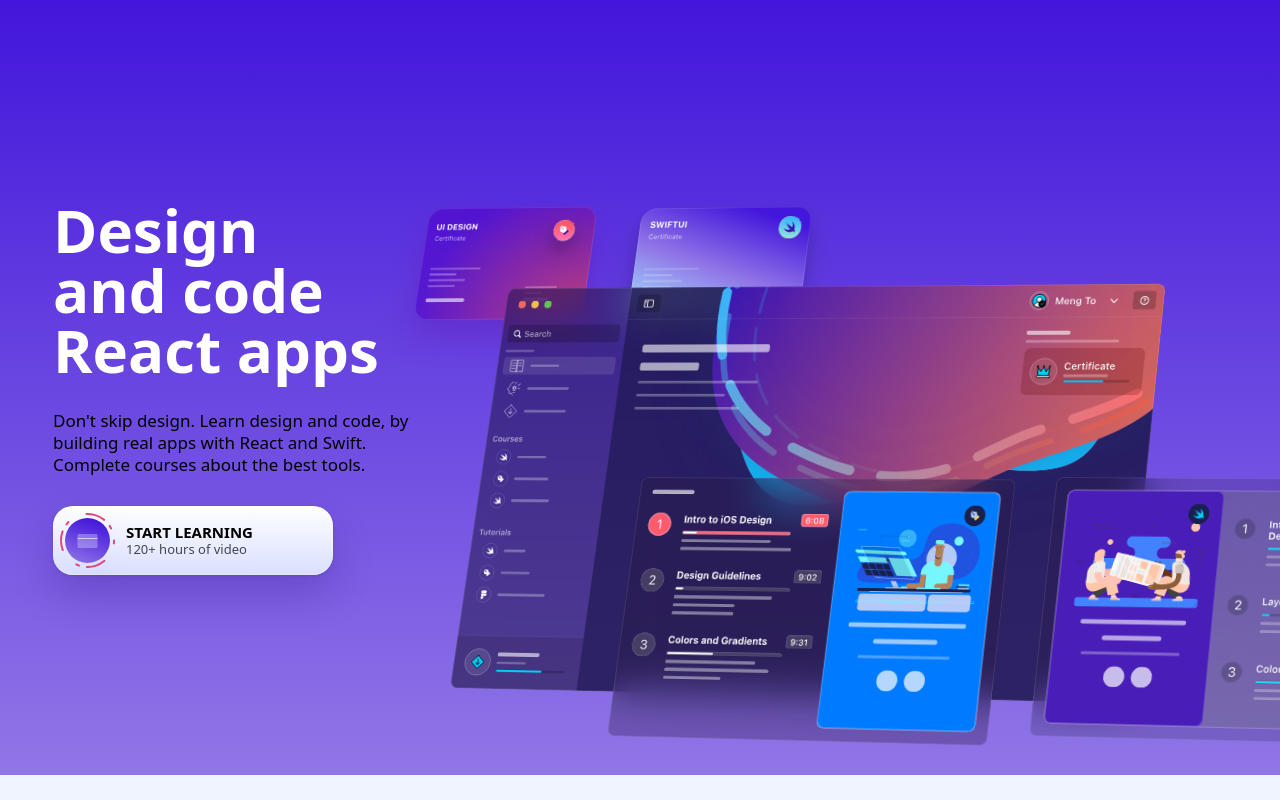
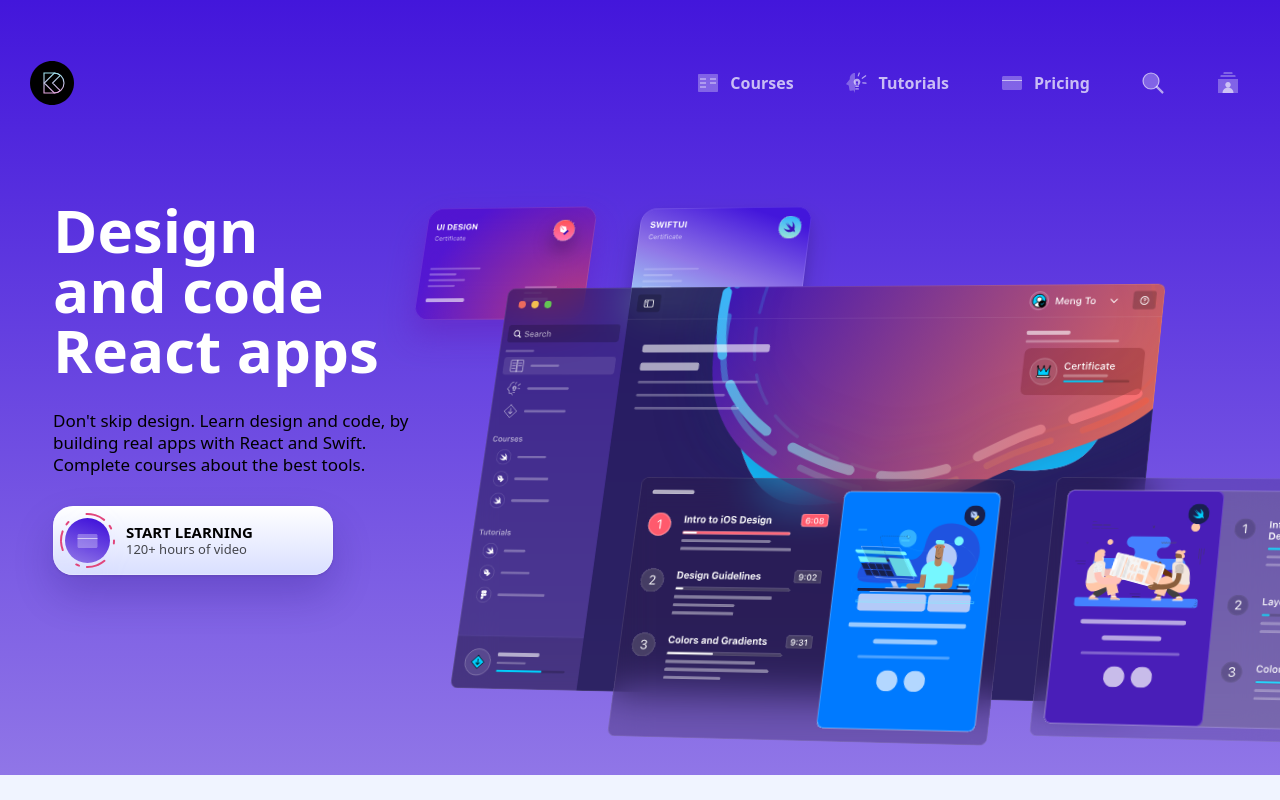
Before and after one commit to ymeskini/sc-landing-page, a Gatsby site: page / in a window 1280 px wide. Built offline with nearby package versions, Linux system fonts and the light colour scheme; Gatsby itself is replaced by a stand-in of ours.

Commit message:
add navigation bar

```diff
--- a/src/components/layout/SEO.tsx
+++ b/src/components/SEO.tsx
@@ -1,5 +1,5 @@
 import React, { FC, PropsWithChildren } from "react";
-import { useSiteMetadata } from "../../hooks/useSiteMetadata";
+import { useSiteMetadata } from "../hooks/useSiteMetadata";
 
 export const SEO: FC<
   PropsWithChildren<{
--- a/src/components/icon/index.tsx
+++ b/src/components/icon/index.tsx
@@ -3,10 +3,20 @@
 
 import CreditCardIcon from "../../../static/images/icons/credit.svg";
 import RingIcon from "../../../static/images/icons/icon-ring.svg";
+import CoursesIcon from "../../../static/images/icons/courses.svg";
+import PricingIcon from "../../../static/images/icons/pricing.svg";
+import TutorialsIcon from "../../../static/images/icons/tutorials.svg";
+import AccountIcon from "../../../static/images/icons/account.svg";
+import SearchIcon from "../../../static/images/icons/search.svg";
 
 const iconMap = {
   credit: <CreditCardIcon />,
   ring: <RingIcon />,
+  courses: <CoursesIcon />,
+  pricing: <PricingIcon />,
+  tutorials: <TutorialsIcon />,
+  account: <AccountIcon />,
+  search: <SearchIcon />,
 };
 
 export type IconName = keyof typeof iconMap;
--- a/src/components/layout.tsx
+++ b/src/components/layout/index.tsx
@@ -1,12 +1,14 @@
 import React, { FC, PropsWithChildren } from "react";
-import { GlobalStyles } from "./layout/GlobalStyles";
+import { GlobalStyles } from "./GlobalStyles";
+import { Navbar } from "../navbar";
 
 const Layout: FC<PropsWithChildren> = ({ children }) => {
   return (
-    <div>
+    <>
       <GlobalStyles />
-      {children}
-    </div>
+      <Navbar />
+      <main>{children}</main>
+    </>
   );
 };
 
--- /dev/null
+++ b/src/components/navbar/index.tsx
@@ -0,0 +1,99 @@
+import { Link } from "gatsby";
+import React, { FC } from "react";
+import styled, { CSSProperties } from "styled-components";
+
+import { Icon, IconName } from "../icon";
+import Logo from "../../../static/images/logos/logo.svg";
+
+const navLinks = [
+  { label: "Courses", href: "/courses", icon: "courses" },
+  { label: "Tutorials", href: "/tutorials", icon: "tutorials" },
+  { label: "Pricing", href: "/pricing", icon: "pricing" },
+  { label: "", href: "/search", icon: "search" },
+  { label: "", href: "/account", icon: "account" },
+] as const;
+
+const MenuLink: FC<{
+  href: string;
+  icon: IconName;
+  label?: string;
+}> = ({ href, icon, label }) => {
+  return (
+    <ListElement
+      style={
+        {
+          "--padding": label ? "10px" : "0",
+        } as CSSProperties
+      }
+      role="none"
+      key={href}
+    >
+      <StyledLink role="menuitem" to={href}>
+        <Icon icon={icon} />
+        <span>{label}</span>
+      </StyledLink>
+    </ListElement>
+  );
+};
+
+export const Navbar = () => {
+  return (
+    <Wrapper aria-label="Design Code Navigation">
+      <Link to="/">
+        <StyledLogo />
+      </Link>
+      <List role="menubar">
+        {navLinks.map((link) => (
+          <MenuLink
+            key={link.href}
+            href={link.href}
+            icon={link.icon}
+            label={link.label}
+          />
+        ))}
+      </List>
+    </Wrapper>
+  );
+};
+
+const StyledLogo = styled(Logo)`
+  position: absolute;
+  top: 0;
+  bottom: 0;
+  margin: auto;
+`;
+
+const List = styled.ul`
+  list-style: none;
+  display: flex;
+  margin-left: auto;
+  gap: 30px;
+`;
+
+const StyledLink = styled(Link)`
+  display: flex;
+  align-items: center;
+  color: rgba(255, 255, 255, 0.7);
+`;
+
+const ListElement = styled.li`
+  display: flex;
+  gap: 10px;
+  padding-right: var(--padding);
+  transition: 0.5s ease-out;
+  border-radius: 10px;
+
+  &:hover {
+    background: rgba(255, 255, 255, 0.1);
+    box-shadow: 0px 0px 0px 0.5px rgba(255, 255, 255, 0.2) inset,
+      0px 10px 20px 0px rgba(0, 0, 0, 0.1);
+  }
+`;
+
+const Wrapper = styled.nav`
+  display: flex;
+  width: 100%;
+  top: 60px;
+  position: absolute;
+  padding: 0 30px;
+`;
--- a/src/components/sections/HeroSection.tsx
+++ b/src/components/sections/HeroSection.tsx
@@ -63,7 +63,7 @@
   position: absolute;
   top: -15px;
   left: -11px;
-  background: none;
+  background: transparent;
   transition: var(--transition);
   ${StyledButton}:hover & {
     transform: rotate(30deg) scale(1.2) translate(1px, 1px);
--- a/src/pages/index.tsx
+++ b/src/pages/index.tsx
@@ -2,7 +2,7 @@
 import { type HeadFC, type PageProps } from "gatsby";
 
 import { HeroSection } from "../components/sections/HeroSection";
-import { SEO } from "../components/layout/SEO";
+import { SEO } from "../components/SEO";
 
 const IndexPage: React.FC<PageProps> = () => {
   return <HeroSection />;
```
